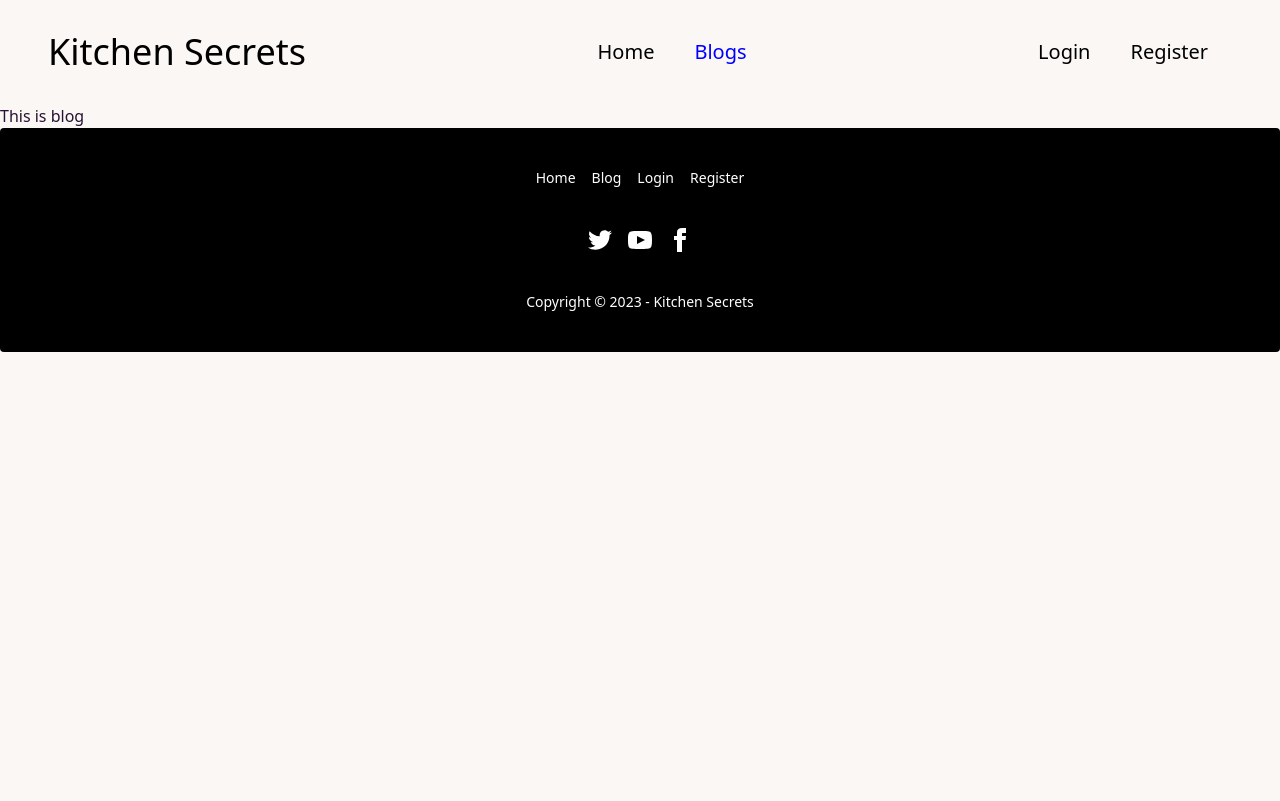
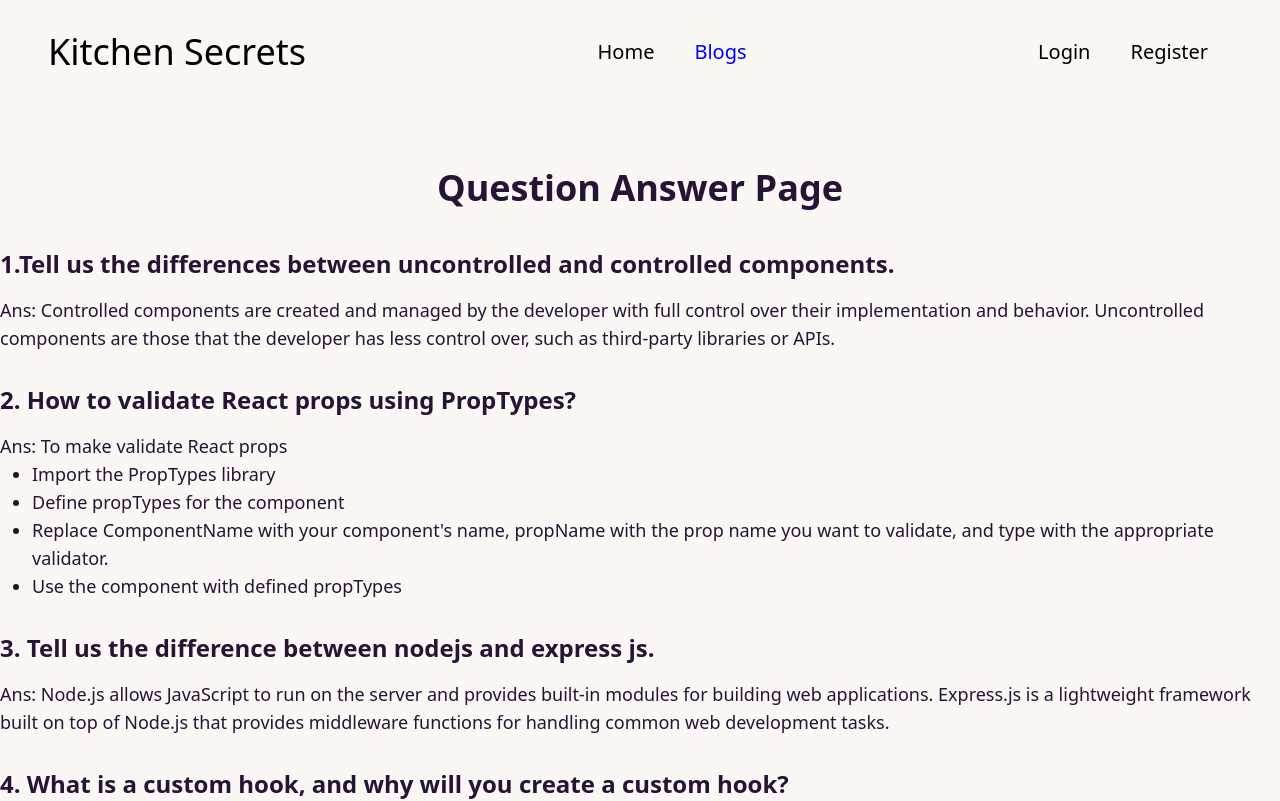
Before and after one commit to MHSourov621/kitchen-secret-client, a React (Vite) app: page /blog in a window 1280 px wide. Shown: the top 801 px of the page. Built offline with nearby package versions, Linux system fonts and the light colour scheme; no server answers.

Commit message:
added blog page and lazy loading

```diff
--- a/package.json
+++ b/package.json
@@ -19,6 +19,7 @@
     "react-bootstrap": "^2.7.4",
     "react-dom": "^18.2.0",
     "react-icons": "^4.8.0",
+    "react-lazy-load-image-component": "^1.5.6",
     "react-router-dom": "^6.11.0",
     "react-toastify": "^9.1.2",
     "sort-by": "^1.2.0"
--- /dev/null
+++ b/src/component/Blog/Blog.jsx
@@ -0,0 +1,29 @@
+import React from 'react';
+
+const Blog = () => {
+    return (
+        <div>
+            <h1 className='text-4xl text-center font-bold mb-10 mt-16'>Question Answer Page</h1>
+
+            <h2 className='text-2xl font-semibold mb-4'>1.Tell us the differences between uncontrolled and controlled components.</h2>
+            <p className='text-lg font-medium mb-8'>Ans: Controlled components are created and managed by the developer with full control over their implementation and behavior. Uncontrolled components are those that the developer has less control over, such as third-party libraries or APIs.</p>
+
+            <h2 className='text-2xl font-semibold mb-4'>2. How to validate React props using PropTypes?</h2>
+            <p className='text-lg font-medium mb-8'>Ans: To make validate React props
+            <ul className="list-disc ml-8">
+                <li>Import the PropTypes library</li>
+                <li>Define propTypes for the component</li>
+                <li>Replace ComponentName with your component's name, propName with the prop name you want to validate, and type with the appropriate validator.</li>
+                <li>Use the component with defined propTypes</li>
+            </ul></p>
+
+            <h2 className='text-2xl font-semibold mb-4'>3. Tell us the difference between nodejs and express js.</h2>
+            <p className='text-lg font-medium mb-8'>Ans: Node.js allows JavaScript to run on the server and provides built-in modules for building web applications. Express.js is a lightweight framework built on top of Node.js that provides middleware functions for handling common web development tasks.</p>
+
+            <h2 className='text-2xl font-semibold mb-4'>4. What is a custom hook, and why will you create a custom hook?</h2>
+            <p className='text-lg font-medium mb-8'>Ans: A custom hook is a reusable piece of logic in React that you can use across multiple components. You would create a custom hook to reduce code duplication, share functionality between different parts of your application, and make your code more reusable and maintainable.</p>
+        </div>
+    );
+};
+
+export default Blog;
--- a/src/component/Chef-card/ChefCard.jsx
+++ b/src/component/Chef-card/ChefCard.jsx
@@ -1,12 +1,14 @@
 import React from 'react';
 import { Link } from 'react-router-dom';
+import { LazyLoadImage } from 'react-lazy-load-image-component';
+import 'react-lazy-load-image-component/src/effects/blur.css';
 
 const ChefCard = ({ chef }) => {
     const { id, name, image, num_recipes, experience, like } = chef;
     return (
         <div>
             <div className="card card-compact w-96 bg-base-100 shadow-xl">
-                <figure><img style={{ height: '400px' }} src={image} alt="Shoes" /></figure>
+                <figure><LazyLoadImage effect="blur" style={{ height: '400px' }} src={image} alt="Shoes" /></figure>
                 <div className="card-body">
                     <h2 className="card-title text-2xl">{name}</h2>
                     <p className='text-lg'>Experience: {experience} years</p>
--- a/src/component/Recipe/Recipe.jsx
+++ b/src/component/Recipe/Recipe.jsx
@@ -1,7 +1,10 @@
 import React, { useState } from 'react';
 import { useLoaderData, useParams } from 'react-router-dom';
 import { ToastContainer, toast } from 'react-toastify';
-  import 'react-toastify/dist/ReactToastify.css';
+import 'react-toastify/dist/ReactToastify.css';
+import { LazyLoadImage } from 'react-lazy-load-image-component';
+import 'react-lazy-load-image-component/src/effects/blur.css';
+
 
 const Recipe = () => {
     const chef = useLoaderData();
@@ -33,9 +36,9 @@ const Recipe = () => {
                     <p className='text-xl'>Recipes: {num_recipes}</p>
                     <p className='text-xl'>Likes: {like}</p>
                 </div>
-                <img style={{ height: "600px", width: "800px" }} src={image} alt="" />
+                <LazyLoadImage effect="blur" style={{ height: "600px", width: "800px" }} src={image} alt="" />
             </div>
-                <h2 className='text-4xl font-bold mb-14 text-center'>Recipes</h2>
+            <h2 className='text-4xl font-bold mb-14 text-center'>Recipes</h2>
             <div className='grid grid-cols-3 ml-16 mb-48'>
                 <div className="card w-96 bg-stone-600 text-white shadow-xl">
                     <div className="card-body">
--- a/src/main.jsx
+++ b/src/main.jsx
@@ -14,6 +14,7 @@ import AuthProvider from './AuthProvider/AuthProvider.jsx';
 import ErrorPage from './component/ErrorPage/ErrorPage.jsx';
 import Recipe from './component/Recipe/Recipe.jsx';
 import PrivateRout from './component/PrivateRout/PrivateRout.jsx';
+import Blog from './component/Blog/Blog.jsx';
 
 
 const router = createBrowserRouter([
@@ -28,7 +29,7 @@ const router = createBrowserRouter([
       },
       {
         path: "/blog",
-        element: <h1>This is blog</h1>
+        element: <Blog></Blog>
       },
       {
         path: "/login",
```
Also changed, not shown: 1 other file (tests, documents, lock files or other folders).
